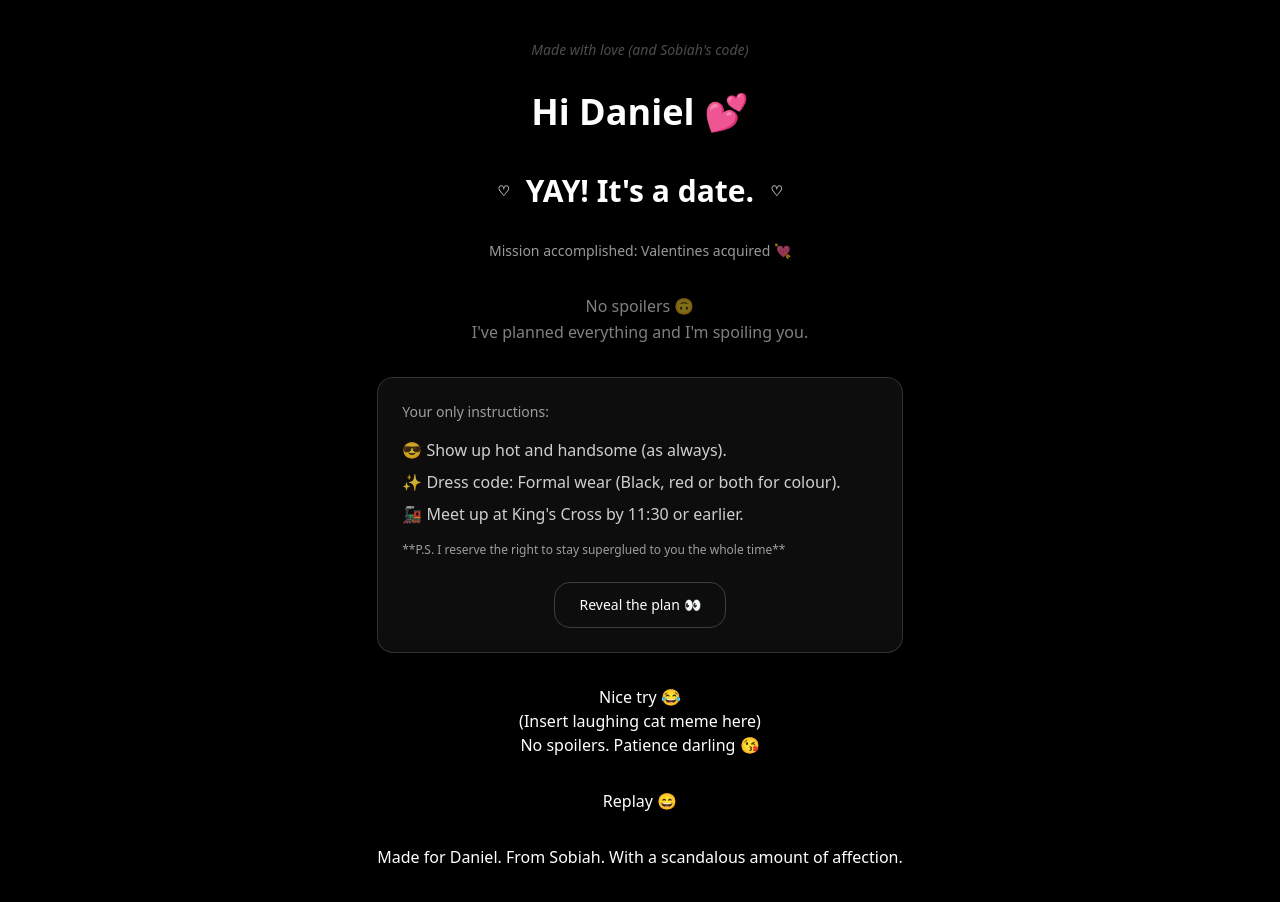
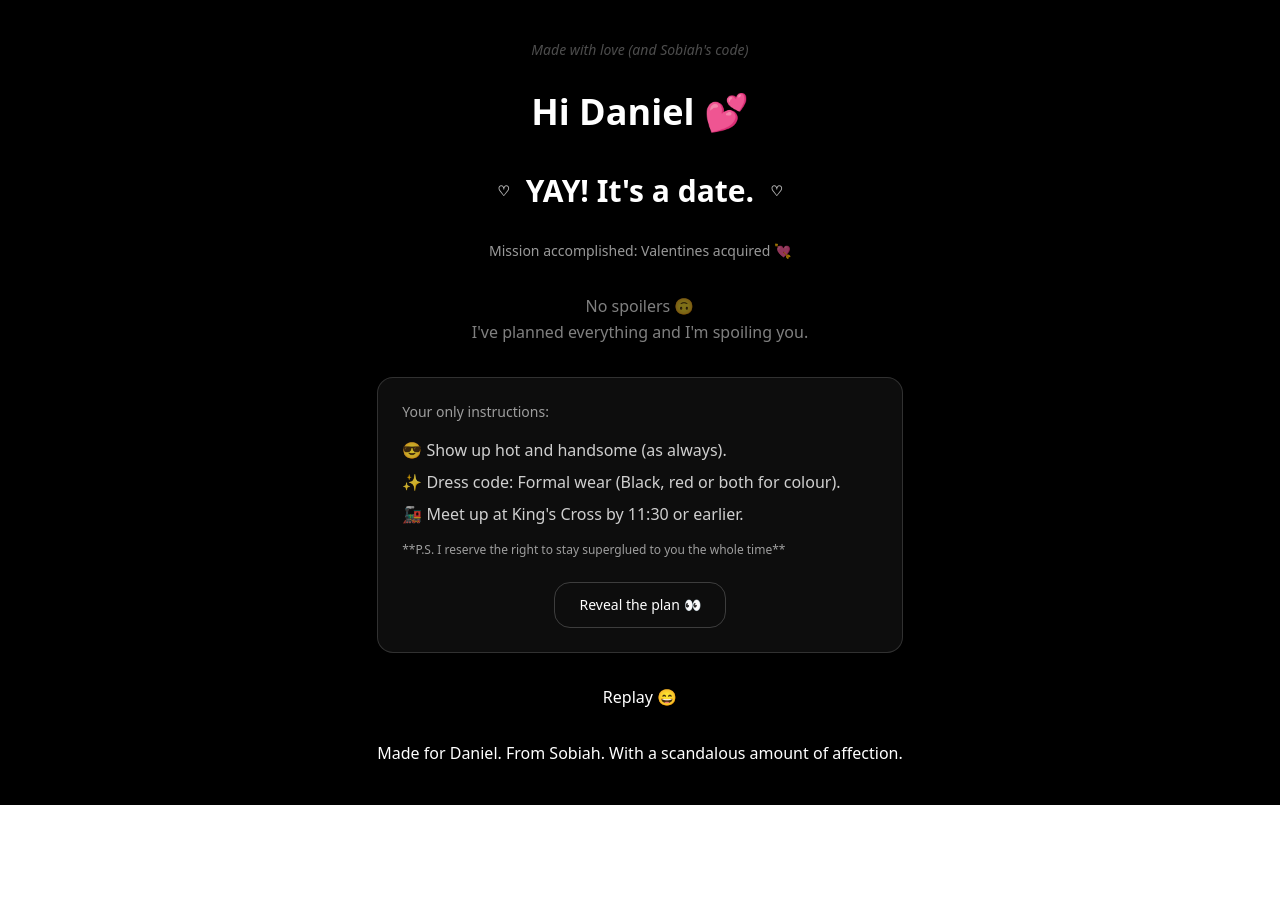
Before and after one commit to SobiahSelvarajah/ss-be-my-valentine, a Next.js app: page / in a window 1280 px wide. Both pictures are taken after a click on the button "Yes 💞". Shown: the top 902 px of the page. After the commit the page ends 805 px from the top, so only its background shows below. Built offline with nearby package versions, Linux system fonts and the light colour scheme.

Commit message:
page.js: required styling added to fake reveal button onClick response of yes state section

```diff
--- a/src/app/page.js
+++ b/src/app/page.js
@@ -117,7 +117,10 @@ export default function Page() {
       {/*  if clicked, this replaces the ask state */}
       {/* ======================================== */}
       {initialStage === "yes" && (
-        <section className="max-w-xl mx-auto mt-10 text-center space-y-8">
+        <section className="max-w-xl mx-auto mt-10
+                            text-center space-y-8">
+          {!fakeReveal && (
+            <>
               <h2 className="text-2xl sm:text-3xl font-semibold
                             inline-flex items-center justify-center
                             gap-4">
@@ -135,6 +138,8 @@ export default function Page() {
                 I've planned everything
                 and I'm spoiling you.
               </p>
+            </>
+          )}
 
 
           {/* ======================================== */}
@@ -153,7 +158,8 @@ export default function Page() {
                   <li>🚂 Meet up at King's Cross by 11:30 or earlier.</li>
                 </ul>
                 <p className="mt-4 text-xs text-white/60">
-                  **P.S. I reserve the right to stay superglued to you the whole time**
+                  **P.S. I reserve the right to stay
+                  superglued to you the whole time**
                 </p>
 
 
@@ -164,7 +170,7 @@ export default function Page() {
                 <div className="mt-6 text-center">
                   <button
                     type="button"
-                    onClick={() => setTriedToReveal(true)}
+                    onClick={() => setFakeReveal(true)}
                     className="px-6 py-3 rounded-2xl
                                text-sm font-medium
                                border border-white/20
@@ -176,27 +182,36 @@ export default function Page() {
                 </div>
               </>
             ) : (
-              <div></div>
+              <div className="text-center space-y-4">
+                <p className="text-lg font-medium">
+                  Nice try 😄
+                </p>
+                <img
+                  src={laughingCat}
+                  alt="Laughing cat meme"
+                  className="w-full max-w-xs mx-auto
+                             mt-5 mb-5 rounded-[3rem]
+                             opacity-70"
+                />
+                <p className="text-m text-white/70">
+                  No spoilers. Patience darling 😘
+                </p>
+
+                <button
+                  type="button"
+                  onClick={() => setFakeReveal(false)}
+                  className="px-6 py-3 rounded-full
+                             text-sm font-medium
+                             border border-white/20
+                             text-white hover:bg-white/10
+                             transition"
+                >
+                  Back to instructions
+                </button>
+              </div>
             )}
           </div>
 
-
-
-
-
-
-
-
-
-
-
-
-
-          <div>
-            <p>Nice try 😂</p>
-            <p>(Insert laughing cat meme here)</p>
-            <p>No spoilers. Patience darling 😘</p>
-          </div>
 
           {/* ======================================== */}
           {/*               REPLAY BUTTON              */}
```
Lines whose indentation alone changed are shown as unchanged.
